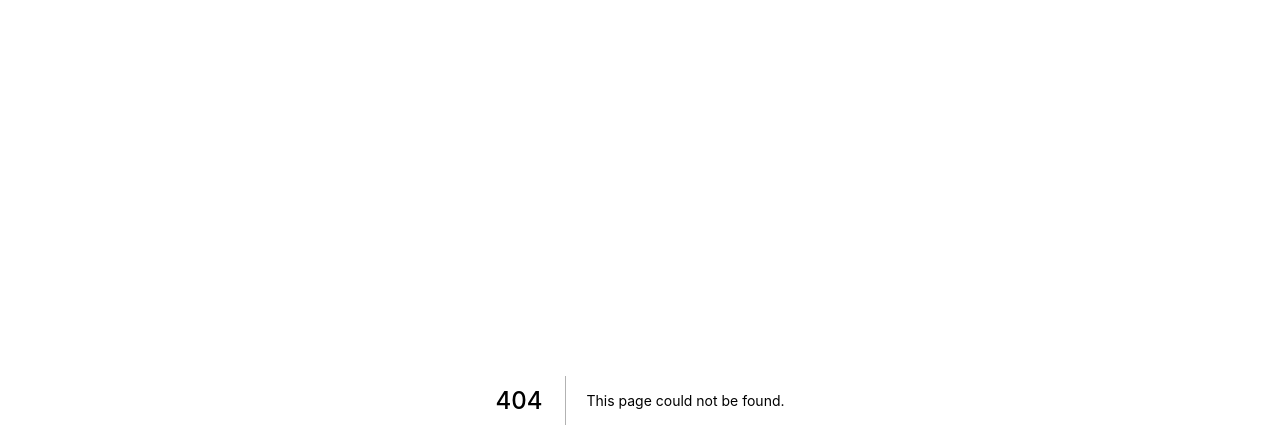
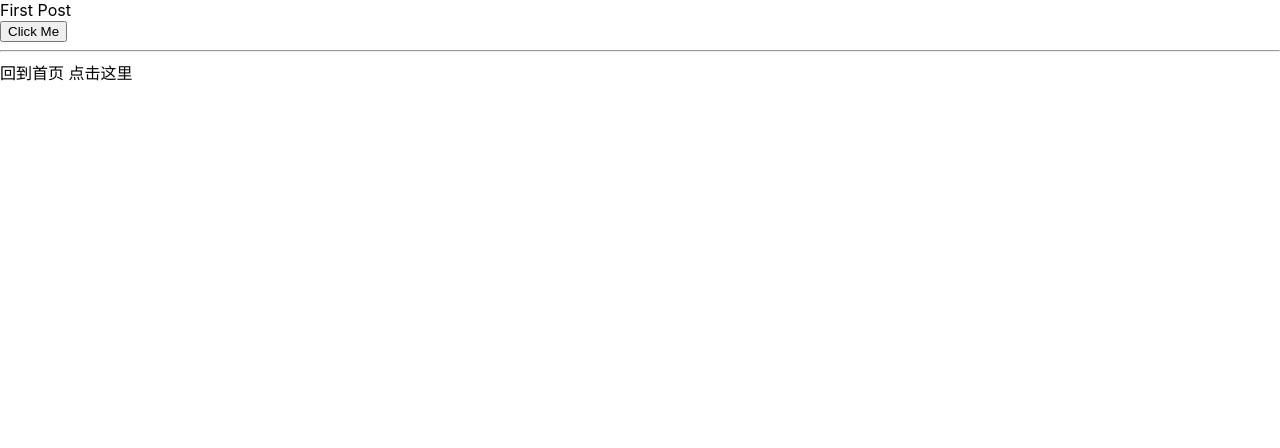
Before and after one commit to FuZhouJohn/next-blog, a Next.js app: page /posts/first-post in a window 1280 px wide. Before the commit this address had no page. Shown: the top 448 px of the page. Built offline with nearby package versions, Linux system fonts and the light colour scheme.

Commit message:
init with ts

```diff
--- /dev/null
+++ b/pages/posts/first-post.js
@@ -0,0 +1,24 @@
+import Link from 'next/link'
+import {useCallback} from "react";
+import Head from "next/head";
+
+export default function X() {
+    const clickMe = useCallback(() => {
+        console.log('click Me!!!')
+    }, [])
+    return (
+        <>
+            <Head>
+                <title>第一篇文章</title>
+            </Head>
+            <div>
+                First Post
+                <br/>
+                <button onClick={clickMe}>Click Me</button>
+                <hr/>
+                回到首页 <Link href="/"><a>点击这里</a></Link>
+            </div>
+
+        </>
+    );
+}
```
Also changed, not shown: tsconfig.json (added, +78 -0 lines), next-env.d.ts (added).
